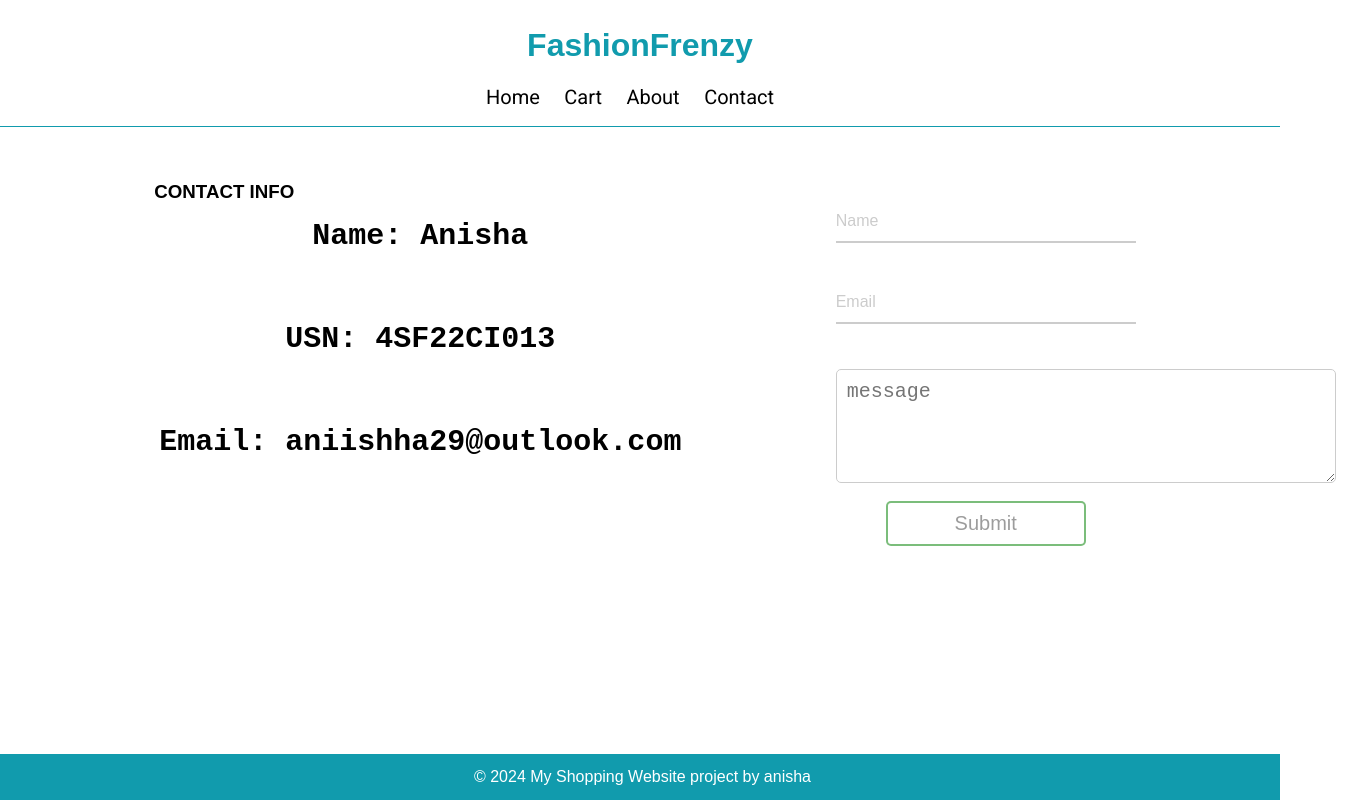
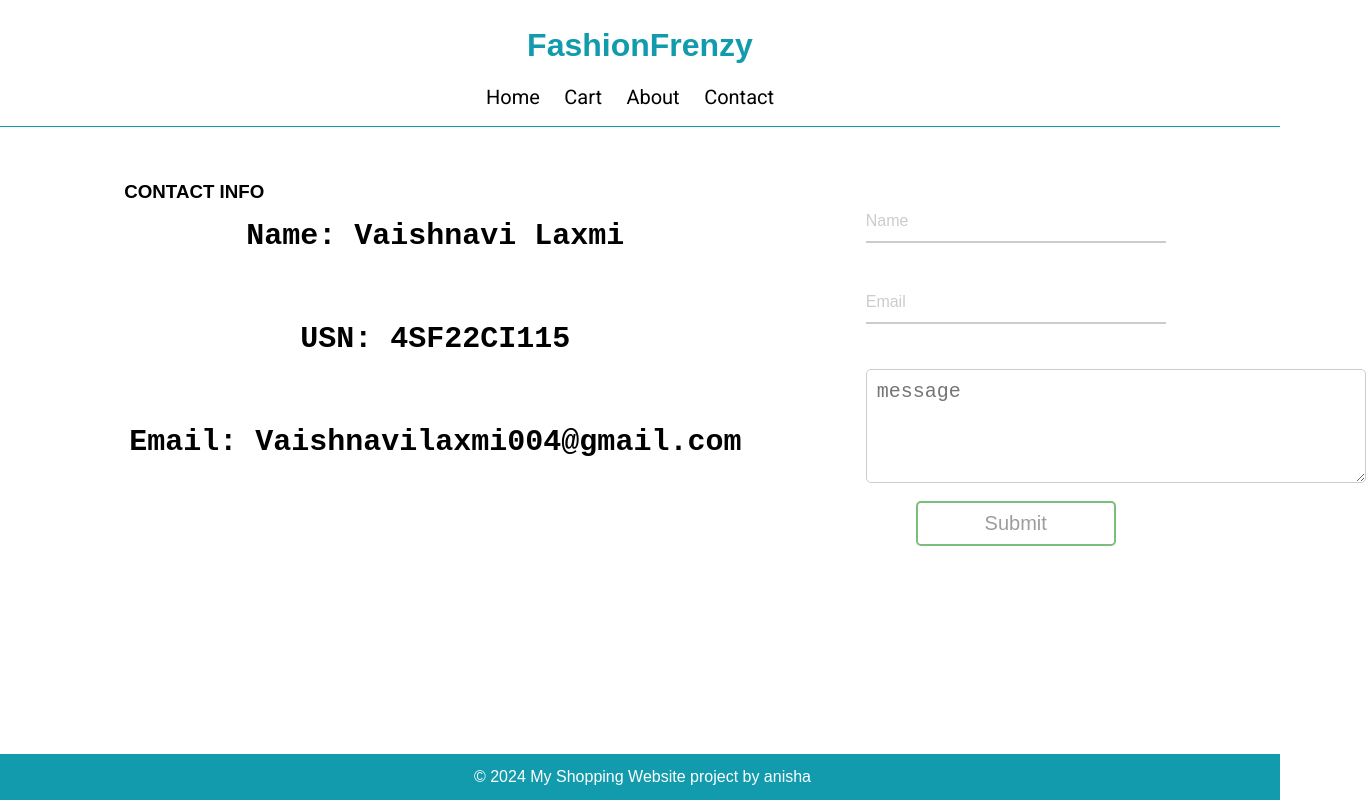
Before and after one commit to vinishdas/FashionFrenzy, a plain HTML site: page contact.html in a window 1280 px wide. Shown: the whole page, 1366 px wide, since content can reach past the window. Drawn offline with Linux system fonts and the light colour scheme; a web font is replaced by a local one.

```diff
--- a/contact.html
+++ b/contact.html
@@ -115,9 +115,9 @@
 
         <div class="info">
             <h3>CONTACT INFO</h3>
-            <p>Name: Anisha</p>
-            <p>USN: 4SF22CI013</p>
-            <p>Email: aniishha29@outlook.com</p>
+            <p>Name: Vaishnavi Laxmi</p>
+            <p>USN: 4SF22CI115</p>
+            <p>Email: Vaishnavilaxmi004@gmail.com</p>
 
         </div>
         <form id="contactForm" action="https://formspree.io/f/mqkrbela" method="POST">
```
Also changed, not shown: index.html (+1 -1 lines).
